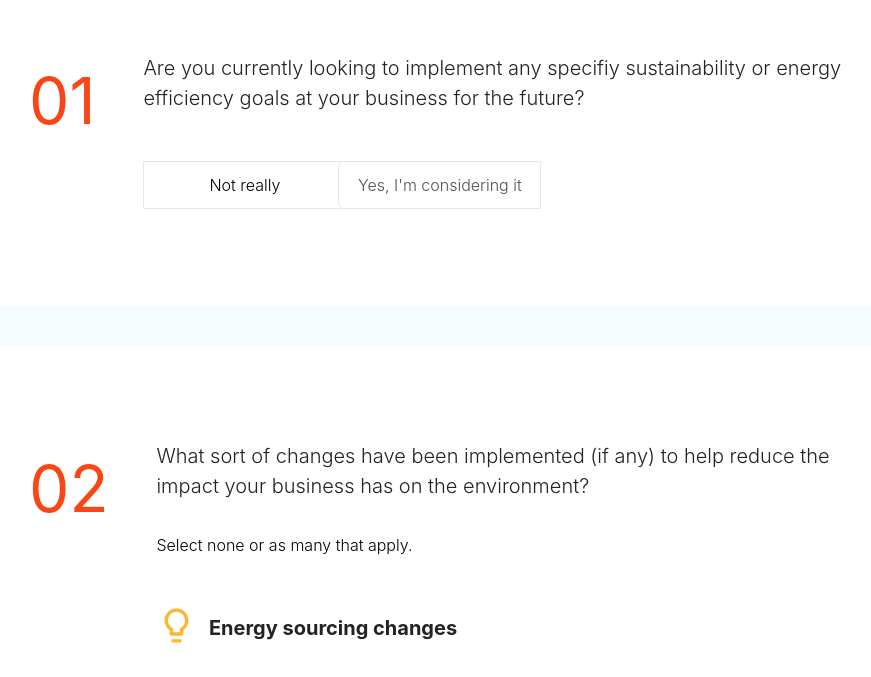
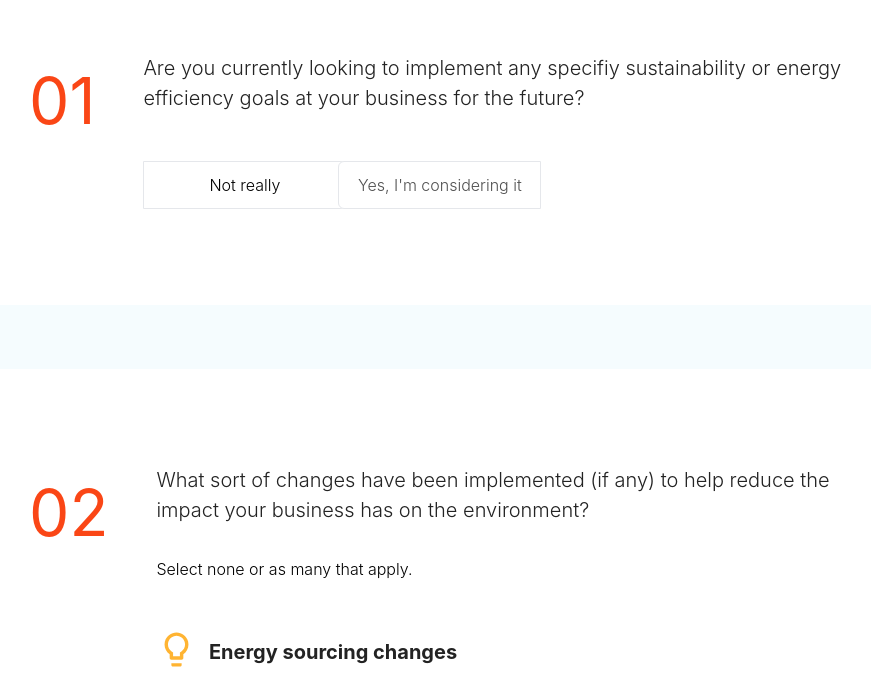
Before and after one commit to jeromeescultura/origin-shift, a Next.js app: page /sample in a window 1280 px wide. Shown: the part 123-800 px from the top of the page, without its empty margins (163-1034 px from the left). Built offline with nearby package versions, Linux system fonts and the light colour scheme.

Commit message:
Added sample page

```diff
--- a/pages/sample.js
+++ b/pages/sample.js
@@ -6,7 +6,7 @@ import Question3 from "../components/Question3";
 function sample() {
   return (
     <div className="bg-primaryBG w-full">
-      <div className="w-[80%] mx-auto flex flex-col gap-10 py-20">
+      <div className="w-[80%] mx-auto flex flex-col gap-16 py-20">
         <Question1 />
         <Question2 />
         <Question3 />
```
